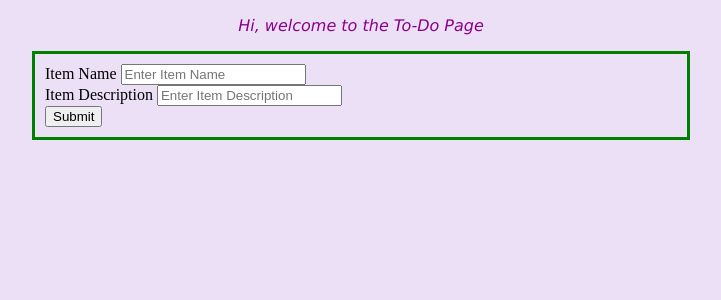
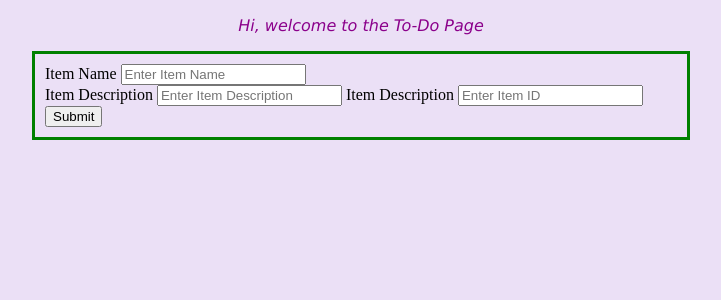
Before and after one commit to Payal1899/New-Repository, a Flask app: template Flasks/Frontend/templates/index2.html in a window 1280 px wide. Shown: the top 300 px of the page, without its empty margins (279-1000 px from the left). Run offline with Flask 3, Linux system fonts and the light colour scheme; the template is opened without the code that fills it, so the values that code supplies are empty.

Commit message:
Added Item ID field

```diff
--- a/Flasks/Frontend/templates/index2.html
+++ b/Flasks/Frontend/templates/index2.html
@@ -22,6 +22,8 @@
         <label for="Item_Description">Item Description</label>
         <input type="text" name="Item_Description" id="Item_Description" placeholder="Enter Item Description" required>
 
+        <label for="Item_ID">Item Description</label>
+        <input type="number" name="Item_ID" id="ID" placeholder="Enter Item ID" required>
 
         <br>
         <input type="submit" value="Submit">
```
